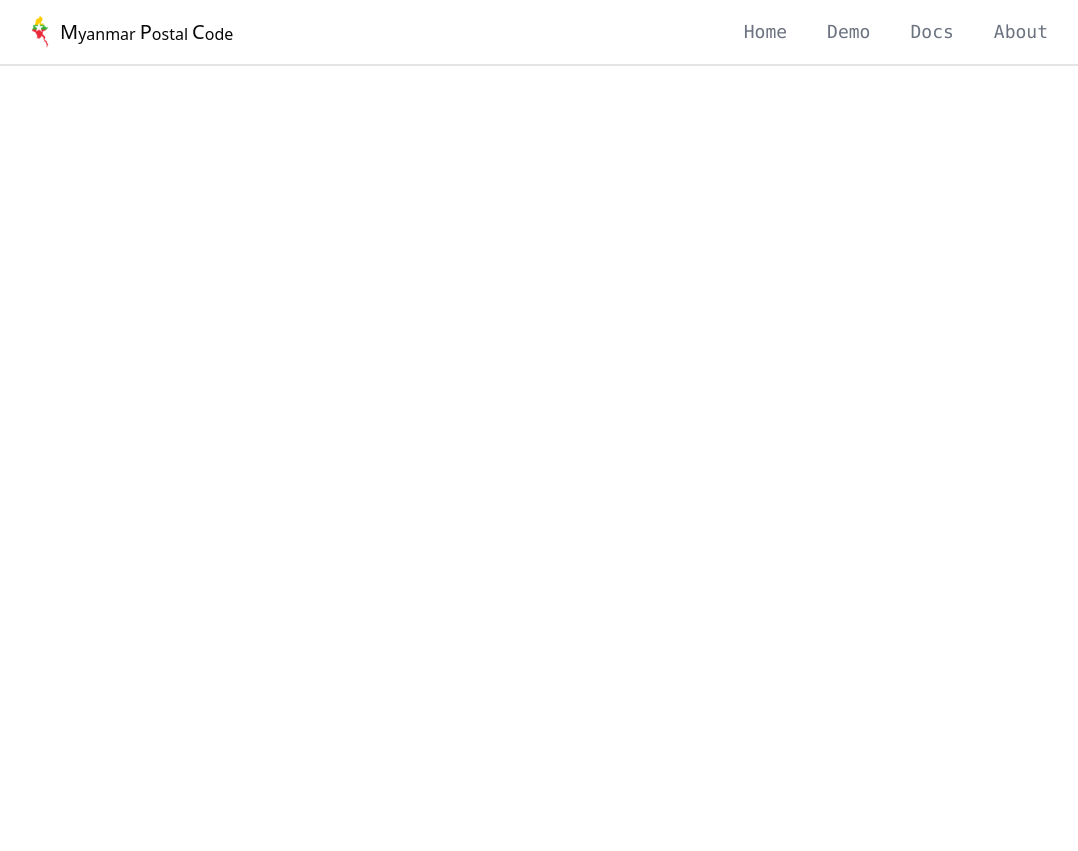
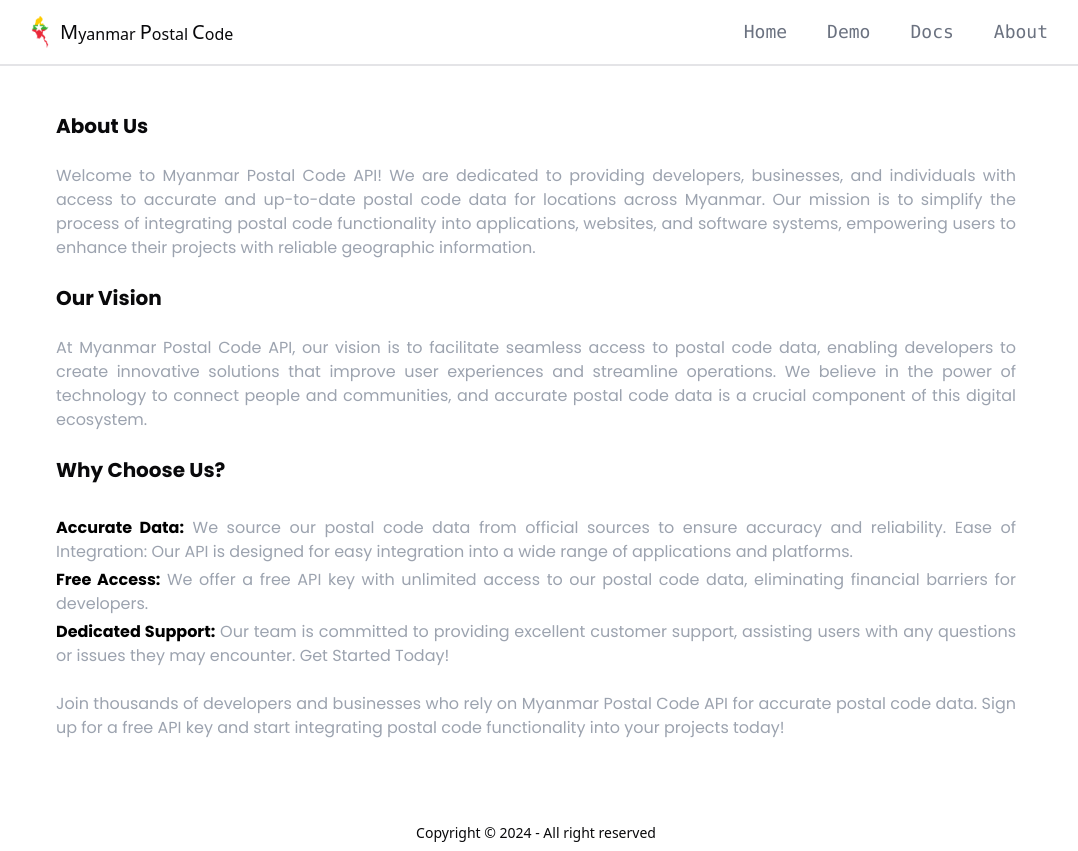
Before and after one commit to Minthantmg/MyanmarPostalCode, a Next.js app: page /about in a window 1280 px wide. Shown: the whole page, without its empty margins (104-1182 px from the left). Before the commit the page ends 800 px from the top, so only its background shows below. Built offline with nearby package versions, Linux system fonts and the light colour scheme.

Commit message:
update ui

```diff
--- a/src/app/about/page.tsx
+++ b/src/app/about/page.tsx
@@ -1,7 +1,56 @@
 import React from "react";
 
 const page = () => {
-  return <div>about</div>;
+    return (
+        <div className="grid gap-y-6 sm:pt-28 sm:px-40 pt-20 px-6 text-justify">
+            <div className="text-xl font-bold font-poppin">
+                About Us
+            </div>
+            <div className="text-gray-400 font-poppin">
+                Welcome to Myanmar Postal Code API! We are dedicated to providing developers, businesses, and
+                individuals with access to accurate and up-to-date postal code data for locations across Myanmar. Our
+                mission is to simplify the process of integrating postal code functionality into applications, websites,
+                and software systems, empowering users to enhance their projects with reliable geographic information.
+            </div>
+            <div className="text-xl font-bold font-poppin">
+                Our Vision
+            </div>
+            <div className="text-gray-400 font-poppin">
+                At Myanmar Postal Code API, our vision is to facilitate seamless access to postal code data, enabling
+                developers to create innovative solutions that improve user experiences and streamline operations. We
+                believe in the power of technology to connect people and communities, and accurate postal code data is a
+                crucial component of this digital ecosystem.
+            </div>
+            <div className="text-xl font-bold font-poppin">
+                Why Choose Us?
+            </div>
+            <div className="text-gray-400 font-poppin">
+                <ul className="grid gap-y-1 sm:pt-2">
+                    <li><span className="text-black font-bold">Accurate Data:</span> We source our postal code data from
+                        official sources to ensure accuracy and reliability.
+                        Ease of Integration: Our API is designed for easy integration into a wide range of applications
+                        and
+                        platforms.
+                    </li>
+                    <li><span className="text-black font-bold">Free Access:</span> We offer a free API key with
+                        unlimited access to our postal code data, eliminating
+                        financial barriers for developers.
+                    </li>
+                    <li><span className="text-black font-bold">Dedicated Support:</span> Our team is committed to
+                        providing excellent customer support, assisting
+                        users with
+                        any questions or issues they may encounter.
+                        Get Started Today!
+                    </li>
+                </ul>
+            </div>
+            <div className="text-gray-400 font-poppin sm:pb-[75px] pb-8">
+                Join thousands of developers and businesses who rely on Myanmar Postal Code API for accurate postal code
+                data. Sign up for a free API key and start integrating postal code functionality into your projects
+                today!
+            </div>
+        </div>
+    );
 };
 
 export default page;
```
